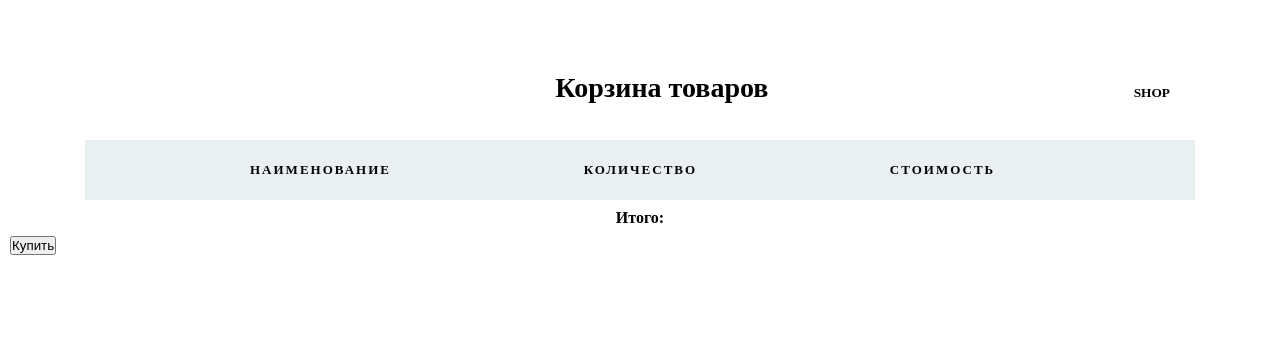
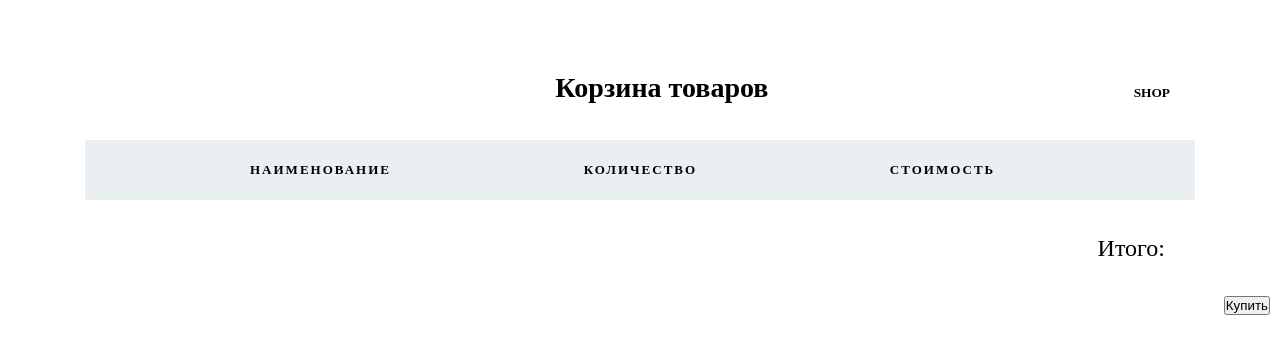
Before and after one commit to dessany2p/Shop-source, a plain HTML site: page cart.html in a window 1280 px wide. Drawn offline with nearby package versions, Linux system fonts and the light colour scheme; files that its build step writes are made by us from their sources.

Commit message:
before  bad loaded

```diff
--- a/scss/_cart.scss
+++ b/scss/_cart.scss
@@ -115,6 +115,15 @@
 .categories__item {
    display: flex;
    position: relative;
+}
+
+.sum {
+   display: flex;
+   float: right;
+   margin: 30px;
+   font-family: PlusJakartaSans, serif;
+   font-weight: normal;
+   font-size: 24px;
 }
 
 .price__product {
@@ -282,3 +291,8 @@
             font-size: 16px;
          }
 }
+
+.btnBuy__conteyner{
+   display: flex;
+   justify-content: flex-end
+}
--- a/scss/_shop.scss
+++ b/scss/_shop.scss
@@ -209,7 +209,7 @@ h6 {
    &__title {
       display: flex;
       justify-content: center;
-      padding: 0 20px 20px 20px;
+      margin: 20px;
       font-size: 22px;
       font-family: PlusJakartaSans, serif;
       font-weight: 600;
@@ -223,7 +223,7 @@ h6 {
    &__price {
       display: flex;
       align-items: center;
-      justify-content: space-evenly
+      justify-content: space-around
    }
 }
 
@@ -240,3 +240,24 @@ h6 {
 
    &__buy {}
 }
+
+// .input_right>input[type=text] {
+//    background-color: #EAEFF2;
+//    width: 20px;
+
+// }
+
+
+// .counter-shop {
+//    display: inline-flex;
+//    align-items: center;
+//    column-gap: 7px;
+//    position: relative;
+// }
+
+// .input_right {
+//    flex: 0 0 30px;
+//    text-align: center;
+//    margin: -15% 0;
+//    width: 20px;
+// }
```
